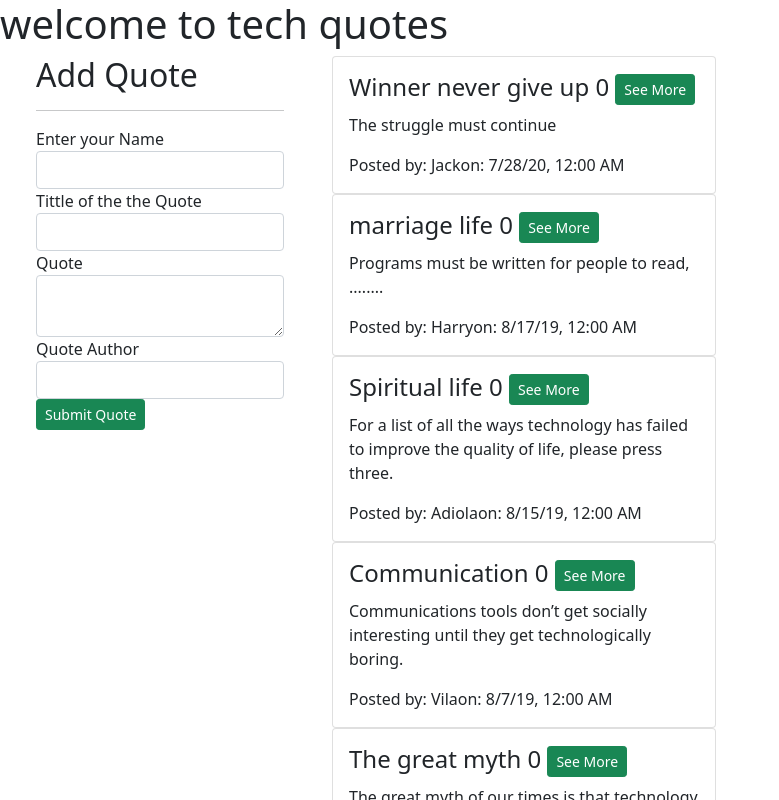
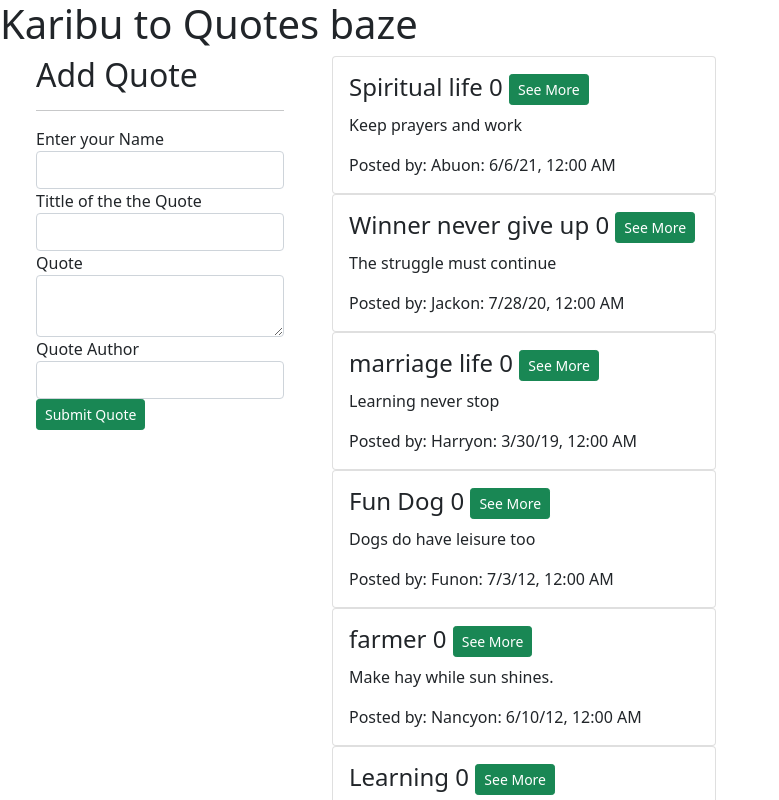
Before and after one commit to Jn-mic/Quotes-Wise-says, an Angular app: page / in a window 1280 px wide. Shown: the top 800 px of the page, without its empty margins (0-779 px from the left). Built offline with nearby package versions, Linux system fonts and the light colour scheme.

Commit message:
modified files

```diff
--- a/package.json
+++ b/package.json
@@ -31,6 +31,7 @@
     "@angular/compiler-cli": "~12.0.0",
     "@types/jasmine": "~3.6.0",
     "@types/node": "^12.11.1",
+    "angular-cli-ghpages": "^1.0.0-rc.1",
     "jasmine-core": "~3.7.0",
     "karma": "~6.3.0",
     "karma-chrome-launcher": "~3.1.0",
--- a/src/app/quotes/quotes.component.ts
+++ b/src/app/quotes/quotes.component.ts
@@ -7,14 +7,14 @@ import { Quotes } from '../quotes';
   styleUrls: ['./quotes.component.css']
 })
 export class QuotesComponent implements OnInit {
-  title = 'welcome to tech quotes';
+  title = 'Karibu to Quotes baze';
   quotes:Quotes [] = [
     new Quotes (1,'Jack','Winner never give up','The struggle must continue','Gallant Man', new Date(2020,6,28),0,0),
-    new Quotes (2,'Nancy','farmer','Make hay while sun shines.','Brender Rogers',new Date(2012,5,12),0,0),
-    new Quotes(3,'Fun','The great myth','The great myth of our times is that technology is communication.','Libby Larsen',new Date(2019,6,3),0,0),
-    new Quotes(4,'Vila','Communication','Communications tools don’t get socially interesting until they get technologically boring.','Clay Shirky',new Date(2019,7,7),0,0),
-    new Quotes (5,'Harry','marriage life','Programs must be written for people to read, ........','Kella ROll',new Date(2019,7,17),0,0),
-    new Quotes(6,'Adiola','Spiritual life','For a list of all the ways technology has failed to improve the quality of life, please press three.','Alice Kahn',new Date(2019,7,15),0,0)
+    new Quotes (2,'Nancy','farmer','Make hay while sun shines.','Brender Rogers',new Date(2012,5,10),0,0),
+    new Quotes(3,'Fun','Fun Dog','Dogs do have leisure too','Jimmy Carter',new Date(2012,6,3),0,0),
+    new Quotes(4,'Vila','Learning','we live to learn each day','Marie Rose',new Date(2005,4,8),0,0),
+    new Quotes (5,'Harry','marriage life','Learning never stop','Kelly ROlland',new Date(2019,2,30),0,0),
+    new Quotes(6,'Abu','Spiritual life','Keep prayers and work','vera sidika',new Date(2021,5,6),0,0)
   ];
   get sortQuotes() {
     return this.quotes.sort((a, b) => {
```
Also changed, not shown: src/app/quotes-form/quotes-form.component.html (+8 -11 lines), 1 other file (tests, documents, lock files or other folders).
